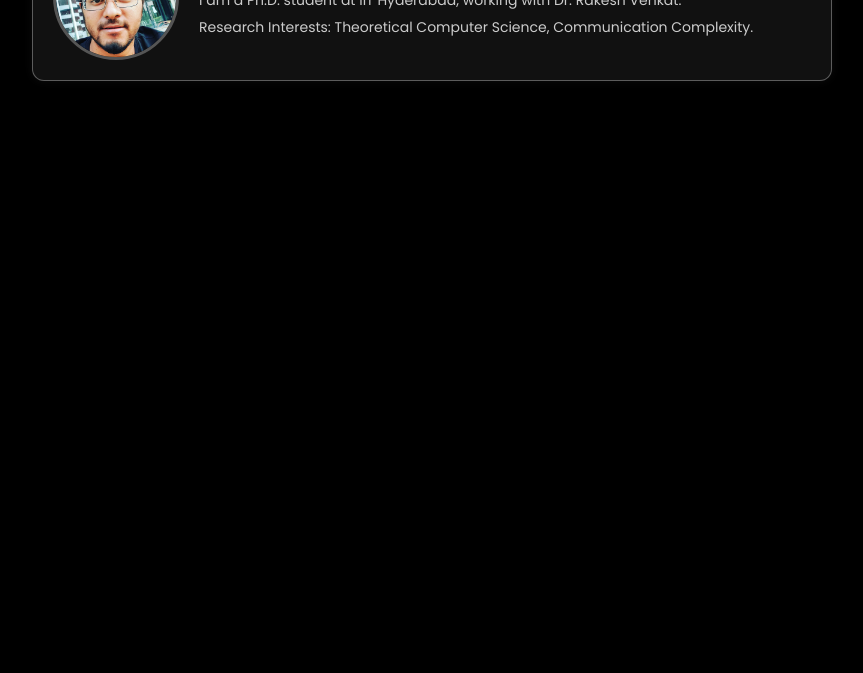
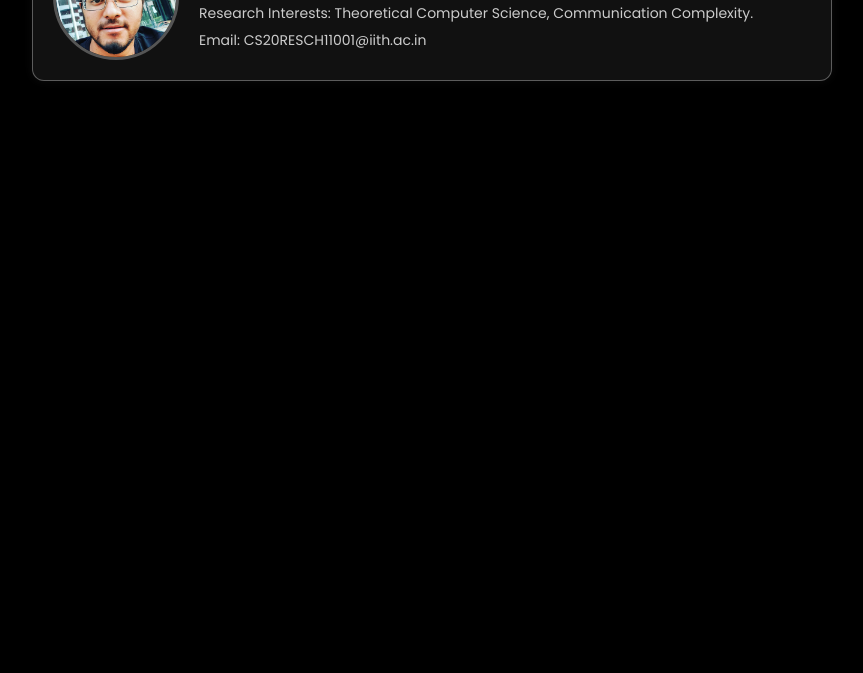
Before and after one commit to lolrah/reddy, a plain HTML site: page index.html in a window 1280 px wide. Shown: the part 127-800 px from the top of the page, without its empty margins (208-1071 px from the left). Drawn offline with Linux system fonts and the light colour scheme.

Commit message:
Update index.html

```diff
--- a/index.html
+++ b/index.html
@@ -54,7 +54,7 @@
       <h2>Chaitanya Reddy</h2>
       <p>I am a Ph.D. student at IIT Hyderabad, working with Dr. Rakesh Venkat.</p>
       <p>Research Interests: Theoretical Computer Science, Communication Complexity.</p>
-      <p><Email: CS20RESCH11001@iith.ac.in</p>
+      <p>Email: CS20RESCH11001@iith.ac.in</p>
     </div>
   </div>
 </body>
```
